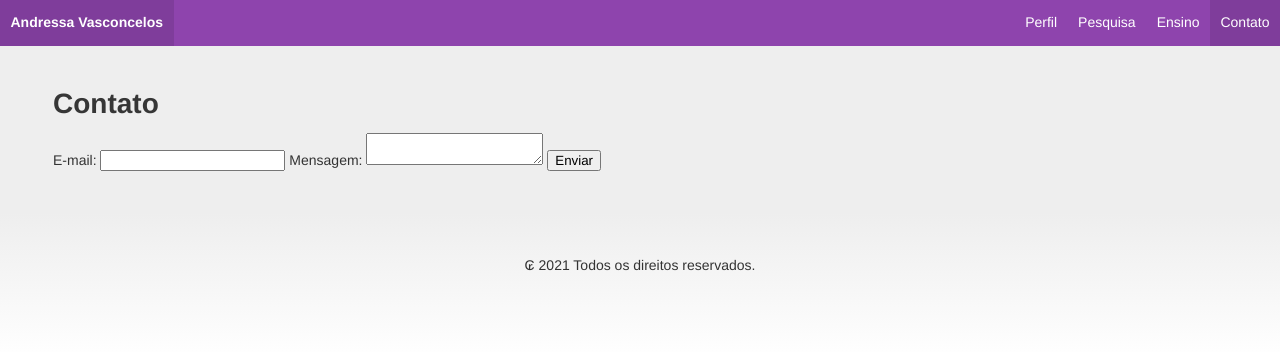
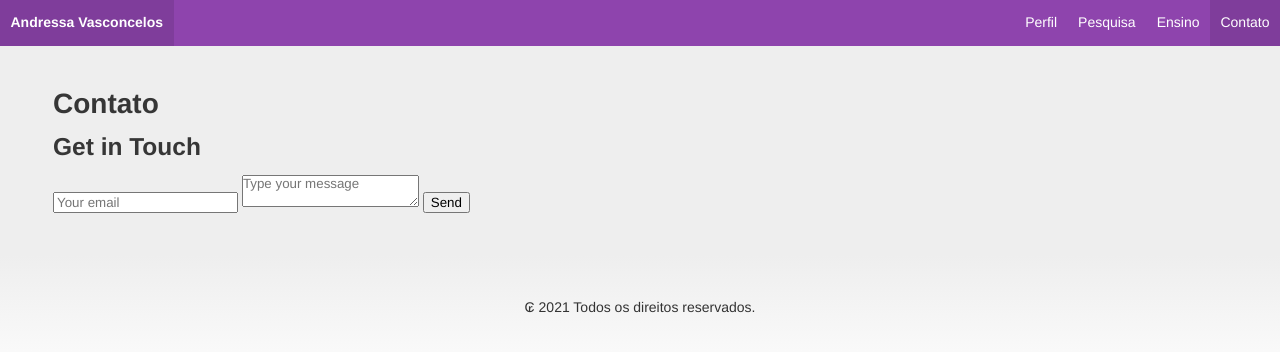
Before and after one commit to andressamielke/andressamielke.github.io, a Jekyll site: the page built from contato.md, in a window 1280 px wide. Shown: the top 352 px of the page. Built offline with Jekyll 4.4.1, drawn with Linux system fonts in a browser that asks for light colours; some web fonts are replaced.

Commit message:
Update contato.md

```diff
--- a/contato.md
+++ b/contato.md
@@ -6,24 +6,14 @@ layout: default
 ---
 
 # Contato
-<!-- modify this form HTML and place wherever you want your form -->
-
-<form
-  action="https://formspree.io/f/mqkgrklg"
-  method="POST"
->
-  <label>
-    E-mail:
-    <input type="email" name="_replyto">
-  </label>
-
-
-  <label>
-    Mensagem:
-    <textarea name="message"></textarea>
-  </label>
-
-  <!-- your other form fields go here -->
-
-  <button type="Enviar">Enviar</button>
-</form>
+<div id="contact">
+        <h2>Get in Touch</h2>
+        <div id="contact-form">
+                <form action="https://formspree.io/mpzyqdng" method="POST">
+                <input type="hidden" name="_subject" value="Contact request from personal website" />
+                <input type="email" name="_replyto" placeholder="Your email" required>
+                <textarea name="message" placeholder="Type your message" required></textarea>
+                <button type="submit">Send</button>
+            </form>
+        </div>
+    </div>
```
